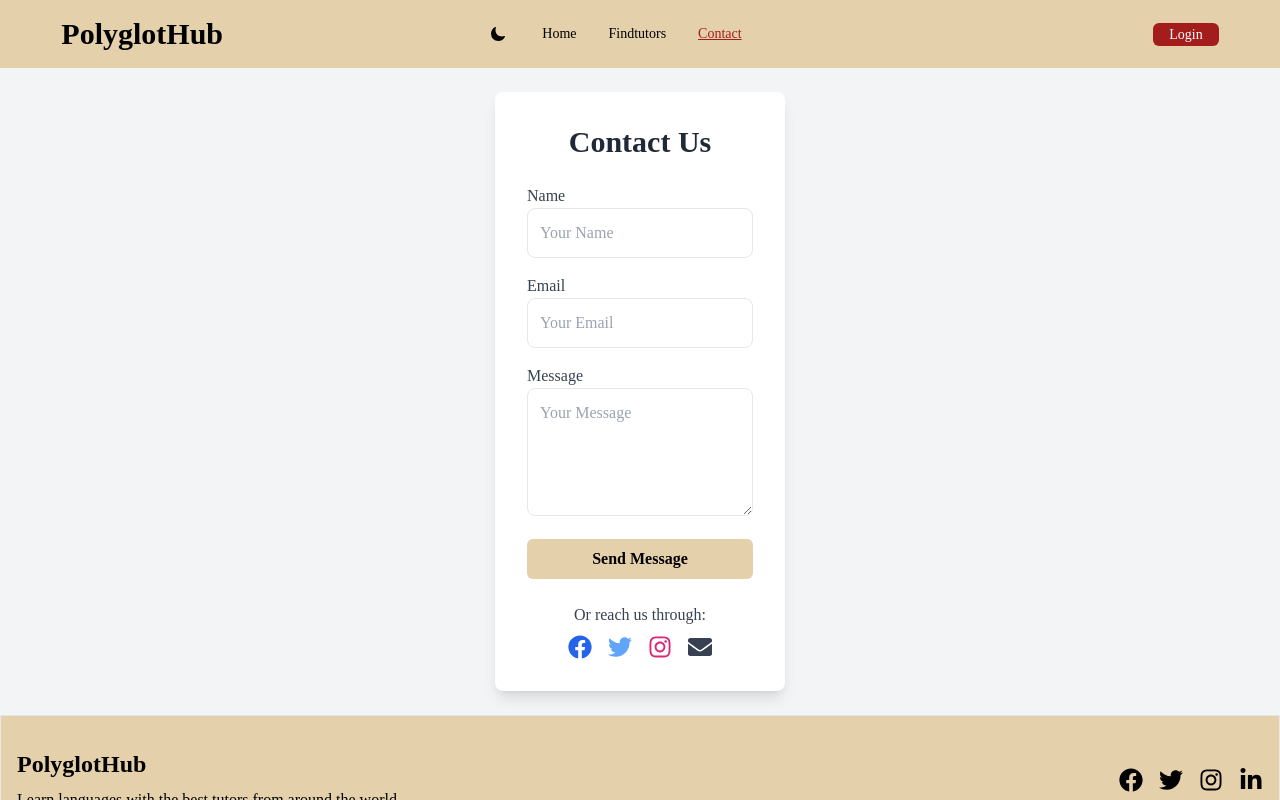
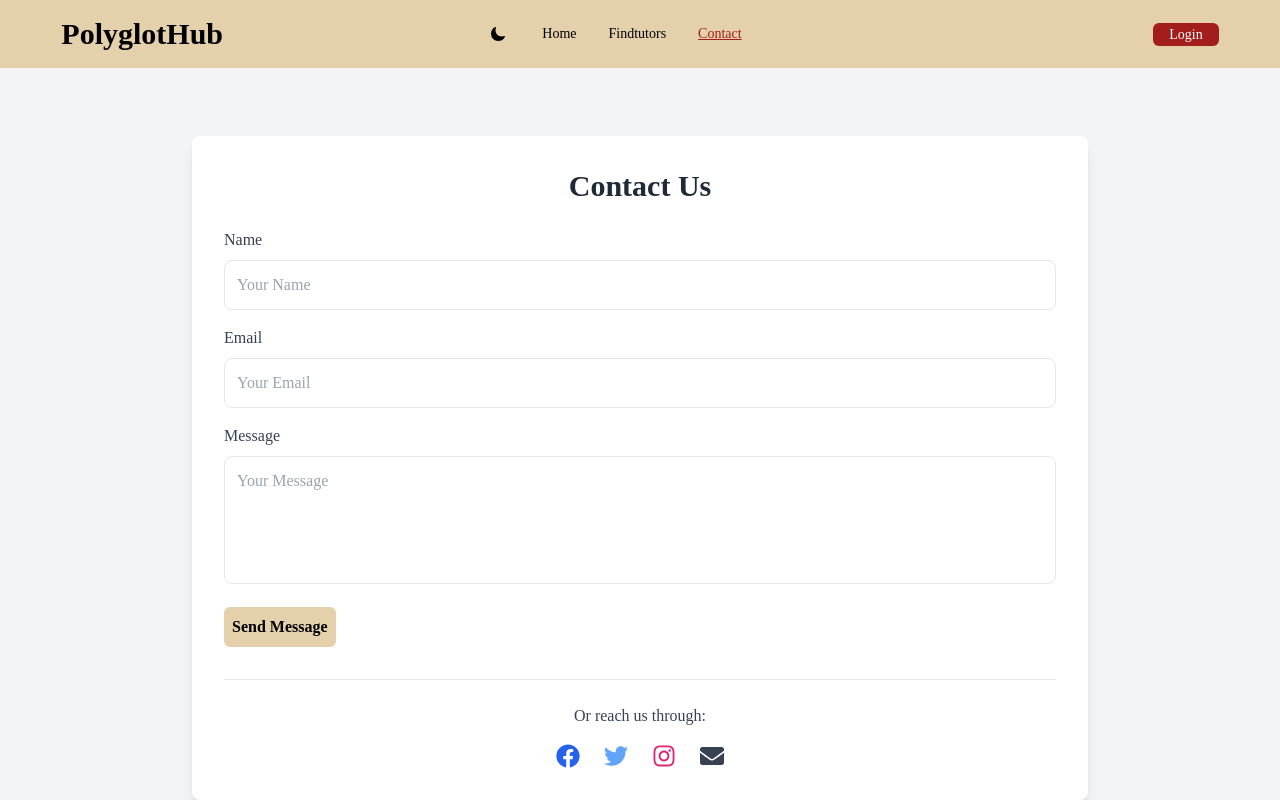
Before and after one commit to RokibulAlom-hub/PolyglotHub-Client, a React (Vite) app: page /contact in a window 1280 px wide. Shown: the top 800 px of the page. Built offline with nearby package versions, Linux system fonts and the light colour scheme; no server answers.

Commit message:
final check has been done

```diff
--- a/src/GeneralPages/Contact.jsx
+++ b/src/GeneralPages/Contact.jsx
@@ -1,37 +1,96 @@
 import { FaEnvelope, FaFacebook, FaTwitter, FaInstagram } from "react-icons/fa";
-import Button from "../Components/Buttons/Button";
 
 const Contact = () => {
+  const handleSubmit = (e) => {
+    e.preventDefault(); // Prevent form from submitting normally
+    document.getElementById("my_modal_1").showModal();
+  };
+
   return (
-    <div className=" bg-gray-100 flex items-center justify-center p-6">
-      <div className="max-w-4xl  bg-white p-8 rounded-lg shadow-lg">
-        <h2 className="text-3xl font-bold text-center text-gray-800 mb-6">Contact Us</h2>
+    <div className="bg-gray-100 flex items-center justify-center p-6 min-h-screen">
+      <div className="max-w-4xl bg-white p-8 rounded-lg shadow-lg w-full">
+        <h2 className="text-3xl font-bold text-center text-gray-800 mb-6">
+          Contact Us
+        </h2>
 
         {/* Contact Form */}
-        <form className="space-y-4">
+        <div className="space-y-4">
           <div>
-            <label className="block text-gray-700">Name</label>
-            <input type="text" placeholder="Your Name" className="w-full p-3 border rounded-lg focus:ring-2 focus:ring-blue-500" />
+            <label className="block text-gray-700 mb-2">Name</label>
+            <input
+              type="text"
+              placeholder="Your Name"
+              className="w-full p-3 border rounded-lg focus:ring-2 focus:ring-blue-500 focus:outline-none"
+              required
+            />
           </div>
           <div>
-            <label className="block text-gray-700">Email</label>
-            <input type="email" placeholder="Your Email" className="w-full p-3 border rounded-lg focus:ring-2 focus:ring-blue-500" />
+            <label className="block text-gray-700 mb-2">Email</label>
+            <input
+              type="email"
+              placeholder="Your Email"
+              className="w-full p-3 border rounded-lg focus:ring-2 focus:ring-blue-500 focus:outline-none"
+              required
+            />
           </div>
           <div>
-            <label className="block text-gray-700">Message</label>
-            <textarea placeholder="Your Message" className="w-full p-3 border rounded-lg focus:ring-2 focus:ring-blue-500 h-32"></textarea>
+            <label className="block text-gray-700 mb-2">Message</label>
+            <textarea
+              placeholder="Your Message"
+              className="w-full p-3 border rounded-lg focus:ring-2 focus:ring-blue-500 h-32 focus:outline-none resize-none"
+              required
+            ></textarea>
           </div>
-          <Button btntext="Send Message"></Button>
-        </form>
+          <button
+            onClick={handleSubmit}
+            className="p-2 text-center bg-secondary text-black rounded-md font-semibold mt-3 hover:bg-accent hover:scale-110 hover:text-white duration-200 ease-in-out"
+          >
+            Send Message
+          </button>
+        </div>
+
+        {/* Success Modal */}
+        <dialog id="my_modal_1" className="modal">
+          <div className="modal-box bg-white rounded-lg shadow-xl">
+            <div className="text-center">
+              <div className="mx-auto flex items-center justify-center h-12 w-12 rounded-full bg-green-100 mb-4">
+                <svg className="h-6 w-6 text-green-600" fill="none" stroke="currentColor" viewBox="0 0 24 24">
+                  <path strokeLinecap="round" strokeLinejoin="round" strokeWidth="2" d="M5 13l4 4L19 7"></path>
+                </svg>
+              </div>
+              <h3 className="font-bold text-xl text-gray-900 mb-2">Message Sent Successfully!</h3>
+              <p className="text-gray-600 mb-6">
+                Thank you for contacting us. Your message has been sent to the authorities successfully.
+                We will get back to you as soon as possible.
+              </p>
+            </div>
+            <div className="modal-action justify-center">
+              <button
+                onClick={() => document.getElementById("my_modal_1").close()}
+                className="bg-blue-600 text-white py-2 px-6 rounded-lg hover:bg-blue-700 transition-colors duration-200"
+              >
+                Close
+              </button>
+            </div>
+          </div>
+        </dialog>
 
         {/* Social Media Links */}
-        <div className="mt-6 text-center">
-          <p className="text-gray-700">Or reach us through:</p>
-          <div className="flex justify-center gap-4 mt-2">
-            <a href="#" className="text-blue-600 text-2xl hover:text-blue-800"><FaFacebook /></a>
-            <a href="#" className="text-blue-400 text-2xl hover:text-blue-600"><FaTwitter /></a>
-            <a href="#" className="text-pink-600 text-2xl hover:text-pink-800"><FaInstagram /></a>
-            <a href="#" className="text-gray-700 text-2xl hover:text-gray-900"><FaEnvelope /></a>
+        <div className="mt-8 text-center border-t pt-6">
+          <p className="text-gray-700 mb-4">Or reach us through:</p>
+          <div className="flex justify-center gap-6">
+            <a href="#" className="text-blue-600 text-2xl hover:text-blue-800 transition-colors duration-200">
+              <FaFacebook />
+            </a>
+            <a href="#" className="text-blue-400 text-2xl hover:text-blue-600 transition-colors duration-200">
+              <FaTwitter />
+            </a>
+            <a href="#" className="text-pink-600 text-2xl hover:text-pink-800 transition-colors duration-200">
+              <FaInstagram />
+            </a>
+            <a href="#" className="text-gray-700 text-2xl hover:text-gray-900 transition-colors duration-200">
+              <FaEnvelope />
+            </a>
           </div>
         </div>
       </div>
```
Also changed, not shown: 5 other files (tests, documents, lock files or other folders).
